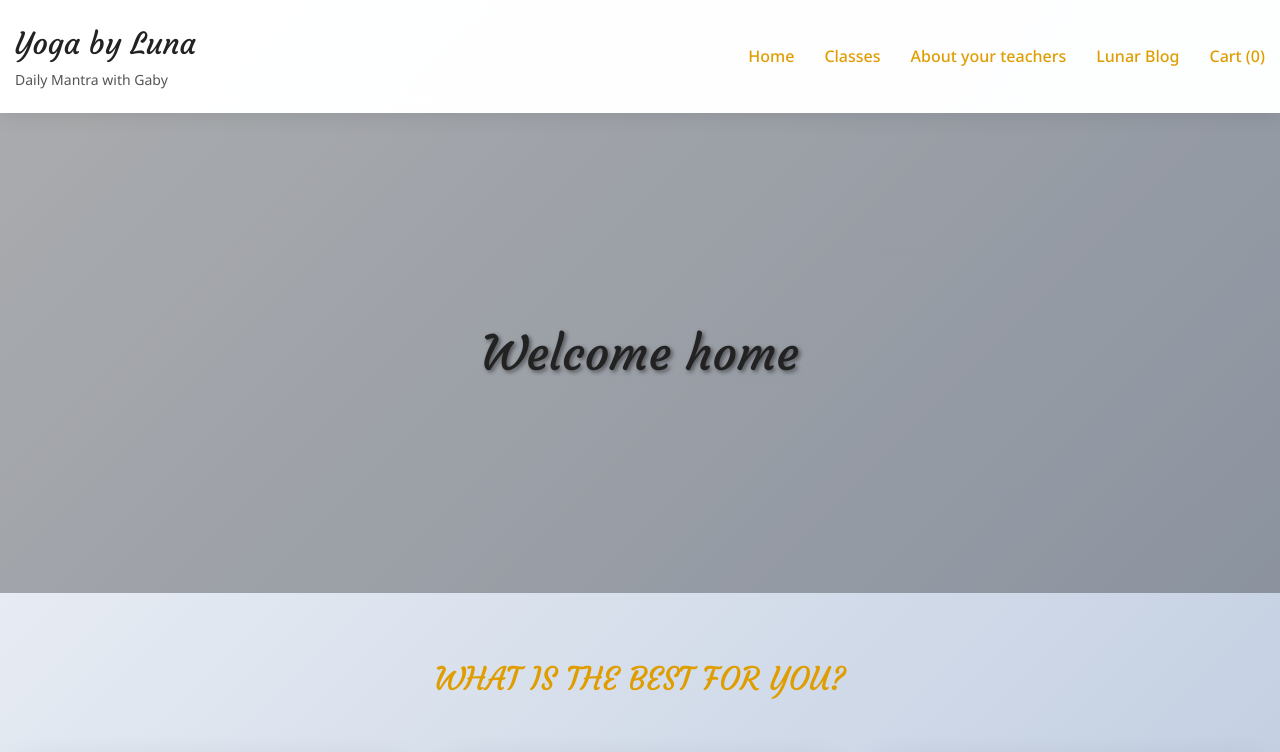
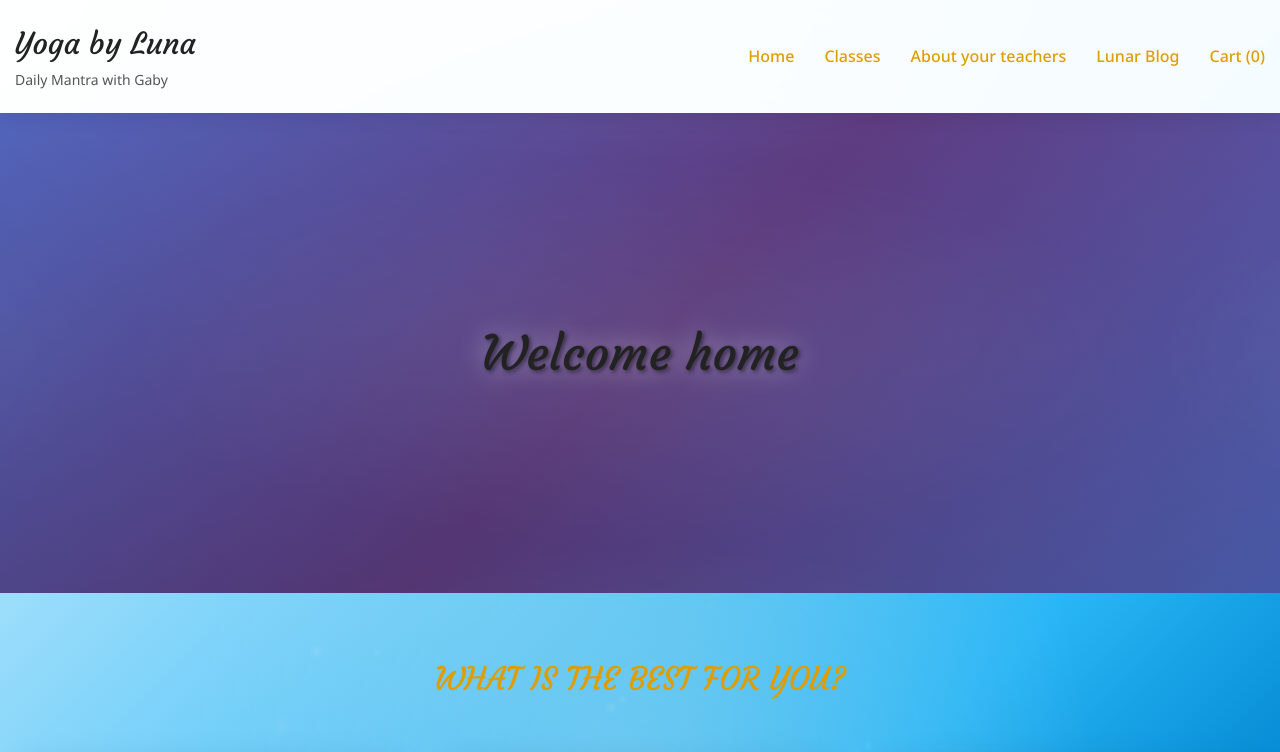
Before and after one commit to wella17/yoga-by-luna-clone, a website: page index.html in a window 1280 px wide. Shown: the top 752 px of the page. Drawn offline with Linux system fonts and the light colour scheme.

Commit message:
Implement beautiful relaxing water-inspired background
Based on research showing water scenes are most calming for yoga websites:

- Multi-layer ocean-inspired gradient background
- Gentle wave animation in hero section
- Subtle zen pattern overlay with floating elements
- Soft blue-green color palette for psychological calm
- Gentle glow animation on hero title
- Maintains accessibility and readability
- Creates peaceful, professional atmosphere for yoga business

Co-Authored-By: Claude Sonnet 4 <noreply@anthropic.com>

```diff
--- a/css/style.css
+++ b/css/style.css
@@ -5,13 +5,55 @@
     box-sizing: border-box;
 }
 
+/* Relaxing zen pattern overlay */
+body::before {
+    content: '';
+    position: fixed;
+    top: 0;
+    left: 0;
+    width: 100%;
+    height: 100%;
+    background:
+        radial-gradient(circle at 20% 20%, rgba(255,255,255,0.1) 0%, transparent 2%),
+        radial-gradient(circle at 60% 70%, rgba(173,216,230,0.15) 0%, transparent 3%),
+        radial-gradient(circle at 80% 40%, rgba(255,255,255,0.08) 0%, transparent 2%),
+        radial-gradient(circle at 40% 80%, rgba(135,206,250,0.1) 0%, transparent 2.5%);
+    background-size: 300px 300px, 400px 400px, 250px 250px, 350px 350px;
+    animation: floatingZen 20s linear infinite;
+    pointer-events: none;
+    z-index: 1;
+}
+
+@keyframes floatingZen {
+    0% {
+        transform: translate(0, 0) rotate(0deg);
+    }
+    25% {
+        transform: translate(-10px, -15px) rotate(90deg);
+    }
+    50% {
+        transform: translate(5px, -10px) rotate(180deg);
+    }
+    75% {
+        transform: translate(-5px, 5px) rotate(270deg);
+    }
+    100% {
+        transform: translate(0, 0) rotate(360deg);
+    }
+}
+
 body {
     font-family: 'Noto Sans', sans-serif;
     font-size: 16px;
     line-height: 1.625;
     color: #444444;
-    background: linear-gradient(135deg, #f5f7fa 0%, #c3cfe2 100%);
+    background:
+        radial-gradient(ellipse at top, rgba(255,255,255,0.3) 0%, transparent 50%),
+        radial-gradient(ellipse at bottom, rgba(173,216,230,0.4) 0%, transparent 50%),
+        linear-gradient(135deg, #E8F4FD 0%, #B3E5FC 20%, #81D4FA 40%, #4FC3F7 60%, #29B6F6 80%, #0288D1 100%),
+        radial-gradient(ellipse 800px 600px at 50% 0%, rgba(255,255,255,0.1) 0%, transparent 50%);
     background-attachment: fixed;
+    background-size: 100% 100%, 100% 100%, 100% 100%, 100% 200%;
     margin: 0;
     padding: 0;
     min-height: 100vh;
@@ -56,6 +98,15 @@ a:hover {
     top: 0;
     z-index: 1000;
     box-shadow: 0 2px 20px rgba(0, 0, 0, 0.1);
+    position: relative;
+}
+
+/* Ensure content appears above zen pattern */
+.site-main,
+.hero-section,
+.container {
+    position: relative;
+    z-index: 2;
 }
 
 .header-inner {
@@ -105,21 +156,47 @@ a:hover {
 
 /* Hero Section */
 .hero-section {
-    background: linear-gradient(rgba(0,0,0,0.3), rgba(0,0,0,0.3)), url('../images/header.jpg');
-    background-size: cover;
-    background-position: center;
+    background:
+        linear-gradient(rgba(0,0,0,0.2), rgba(0,0,0,0.3)),
+        radial-gradient(ellipse at center, rgba(255,255,255,0.1) 0%, transparent 70%),
+        linear-gradient(135deg, #667eea 0%, #764ba2 50%, #667eea 100%),
+        linear-gradient(45deg, #4facfe 0%, #00f2fe 100%);
+    background-size: 100% 100%, 80% 80%, 100% 100%, 100% 100%;
+    background-position: center, center, center, center;
+    animation: gentleWave 8s ease-in-out infinite;
     min-height: 60vh;
     display: flex;
     align-items: center;
     justify-content: center;
     text-align: center;
     color: #ffffff;
+    position: relative;
+    overflow: hidden;
+}
+
+@keyframes gentleWave {
+    0%, 100% {
+        background-position: 0% 50%, center, 0% 50%, 0% 50%;
+    }
+    50% {
+        background-position: 100% 50%, center, 100% 50%, 100% 50%;
+    }
 }
 
 .hero-title {
     font-size: 3em;
     margin: 0;
     text-shadow: 2px 2px 4px rgba(0,0,0,0.5);
+    animation: gentleGlow 4s ease-in-out infinite;
+}
+
+@keyframes gentleGlow {
+    0%, 100% {
+        text-shadow: 2px 2px 4px rgba(0,0,0,0.5), 0 0 20px rgba(255,255,255,0.3);
+    }
+    50% {
+        text-shadow: 2px 2px 4px rgba(0,0,0,0.5), 0 0 30px rgba(255,255,255,0.5);
+    }
 }
 
 /* Main Content */
```
